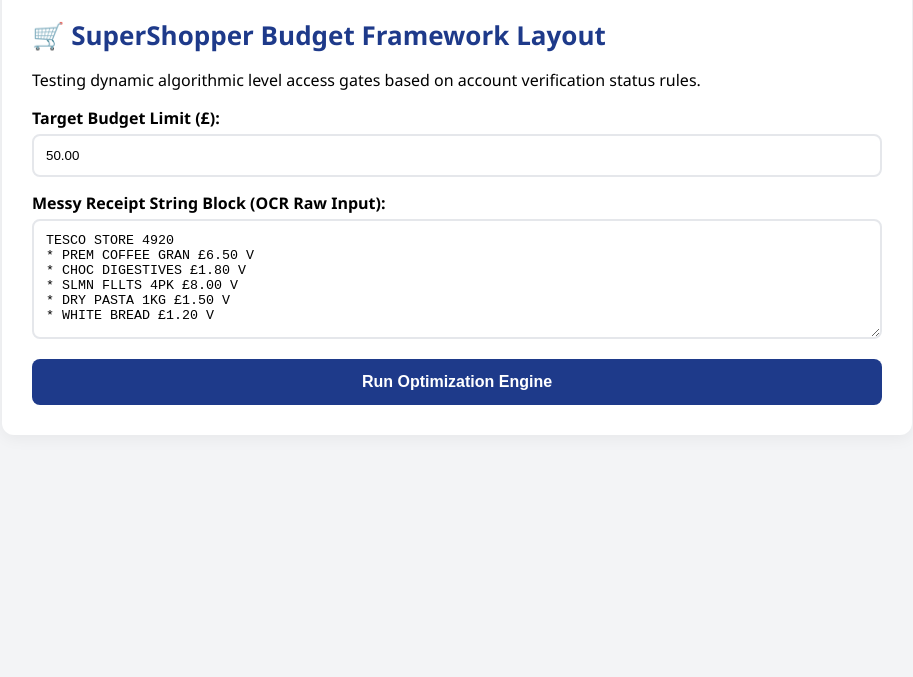
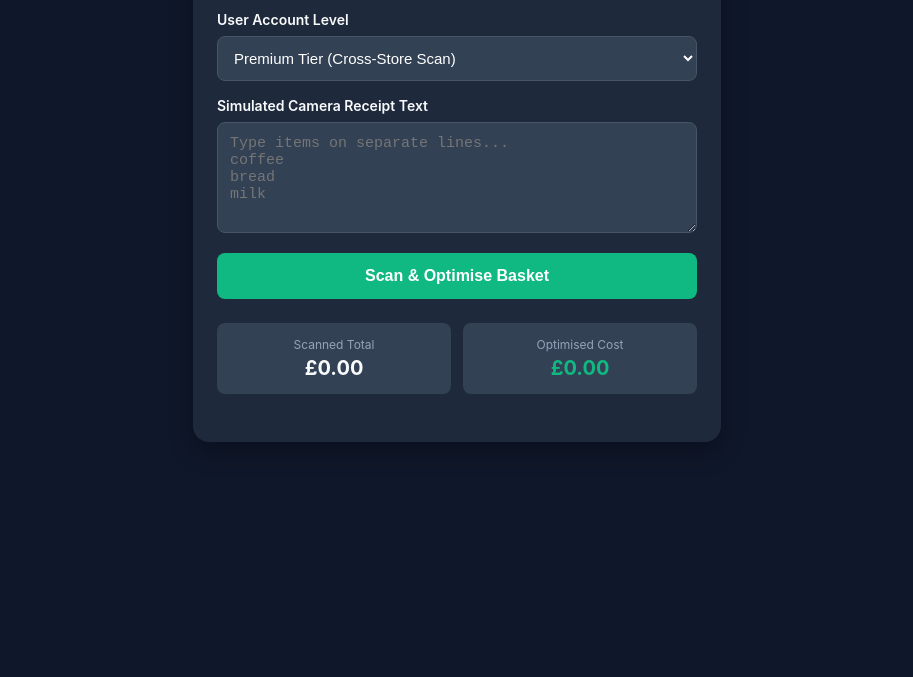
Before and after one commit to jaydenknight30/Supper-Shopper, a plain HTML site: page index.html in a window 1280 px wide. Shown: the part 123-800 px from the top of the page, without its empty margins (183-1096 px from the left). Drawn offline with nearby package versions, Linux system fonts and the light colour scheme; no server answers.

Commit message:
Add files via upload

```diff
--- a/index.html
+++ b/index.html
@@ -3,173 +3,169 @@
 <head>
     <meta charset="UTF-8">
     <meta name="viewport" content="width=device-width, initial-scale=1.0">
-    <title>SuperShopper App Matrix Layout</title>
+    <title>Supper-Shopper Dashboard</title>
+    <script src="https://cdn.jsdelivr.net/npm/chart.js"></script>
     <style>
-        body { font-family: 'Segoe UI', sans-serif; background-color: #f3f4f6; margin: 0; padding: 40px; }
-        .container { max-width: 850px; margin: 0 auto; background: white; padding: 30px; border-radius: 12px; box-shadow: 0 4px 15px rgba(0,0,0,0.05); }
-        .auth-bar { background: #e5e7eb; padding: 12px; border-radius: 8px; margin-bottom: 20px; display: flex; justify-content: space-between; align-items: center; }
-        h1 { color: #1e3a8a; margin: 0; font-size: 26px; }
-        .tier-badge { background-color: #1e3a8a; color: white; padding: 4px 8px; font-size: 12px; border-radius: 4px; font-weight: bold; margin-left: 10px; }
-        .free-badge { background-color: #6b7280; }
-        label { font-weight: bold; display: block; margin: 15px 0 5px; }
-        input[type="number"], textarea { width: 100%; padding: 12px; border: 2px solid #e5e7eb; border-radius: 8px; box-sizing: border-box; }
-        textarea { height: 120px; font-family: monospace; }
-        button { background-color: #1e3a8a; color: white; border: none; padding: 14px 20px; font-size: 16px; font-weight: bold; border-radius: 8px; cursor: pointer; width: 100%; margin-top: 15px; }
-        .result-box { margin-top: 30px; padding: 20px; border-radius: 8px; background-color: #f9fafb; border: 1px solid #e5e7eb; display: none; }
-        .alert { padding: 12px; border-radius: 6px; font-weight: bold; margin-bottom: 15px; }
-        .alert-triggered { background-color: #fef3c7; color: #d97706; border: 1px solid #fcd34d; }
-        .alert-safe { background-color: #d1fae5; color: #065f46; border: 1px solid #6ee7b7; }
-        table { width: 100%; border-collapse: collapse; margin-top: 15px; }
-        th, td { text-align: left; padding: 12px; border-bottom: 1px solid #e5e7eb; }
-        th { background-color: #f3f4f6; }
-        .store-tag { padding: 4px 8px; border-radius: 4px; font-weight: bold; font-size: 11px; }
-        .tesco-tag { background-color: #fee2e2; color: #dc2626; }
-        .sainsburys-tag { background-color: #ffedd5; color: #ea580c; }
-        .select-btn { padding: 6px 12px; background: #4b5563; color: white; border-radius: 4px; font-size: 12px; border: none; width: auto; margin-top: 0; cursor: pointer;}
+        :root {
+            --bg-dark: #0f172a;
+            --card-dark: #1e293b;
+            --accent-green: #10b981;
+            --text-main: #f8fafc;
+            --text-muted: #94a3b8;
+        }
+        body {
+            font-family: -apple-system, BlinkMacSystemFont, "Segoe UI", Roboto, sans-serif;
+            background-color: var(--bg-dark);
+            color: var(--text-main);
+            margin: 0;
+            padding: 20px;
+            display: flex;
+            flex-direction: column;
+            align-items: center;
+        }
+        .app-container {
+            width: 100%;
+            max-width: 480px;
+            background: var(--card-dark);
+            border-radius: 16px;
+            padding: 24px;
+            box-shadow: 0 10px 25px rgba(0,0,0,0.3);
+        }
+        h1 { font-size: 24px; margin-bottom: 4px; color: var(--accent-green); }
+        .subtitle { color: var(--text-muted); font-size: 14px; margin-bottom: 24px; }
+        label { display: block; font-weight: 600; margin-bottom: 8px; font-size: 14px; }
+        select, textarea, input {
+            width: 100%;
+            padding: 12px;
+            background: #334155;
+            border: 1px solid #475569;
+            border-radius: 8px;
+            color: white;
+            box-sizing: border-box;
+            margin-bottom: 16px;
+            font-size: 15px;
+        }
+        button {
+            width: 100%;
+            padding: 14px;
+            background: var(--accent-green);
+            color: white;
+            border: none;
+            border-radius: 8px;
+            font-weight: bold;
+            font-size: 16px;
+            cursor: pointer;
+            transition: opacity 0.2s;
+        }
+        button:hover { opacity: 0.9; }
+        .metrics-grid {
+            display: grid;
+            grid-template-columns: 1fr 1fr;
+            gap: 12px;
+            margin-top: 24px;
+        }
+        .metric-card {
+            background: #334155;
+            padding: 14px;
+            border-radius: 8px;
+            text-align: center;
+        }
+        .metric-val { font-size: 20px; font-weight: bold; margin-top: 4px; }
+        .card-list { margin-top: 24px; }
+        .item-card {
+            background: #334155;
+            padding: 14px;
+            border-radius: 8px;
+            margin-bottom: 10px;
+            border-left: 4px solid var(--accent-green);
+            display: flex;
+            justify-content: space-between;
+            align-items: center;
+        }
+        .item-card-title { font-weight: bold; text-transform: capitalize; }
+        .item-card-sub { font-size: 13px; color: var(--text-muted); margin-top: 2px; }
     </style>
 </head>
 <body>
 
-<div class="container">
-    <div class="auth-bar">
-        <div>🔑 Active Simulation Session Account: <strong id="sessionUser">...</strong> <span id="sessionBadge" class="tier-badge">...</span></div>
-        <div>
-            <button class="select-btn" onclick="toggleUser('free_user')" style="background:#6b7280;">Login Free Account</button>
-            <button class="select-btn" onclick="toggleUser('premium_user')" style="background:#1e3a8a;">Login Premium Account</button>
+<div class="app-container">
+    <h1>Supper-Shopper</h1>
+    <div class="subtitle">Mobile Optimisation Controller</div>
+
+    <label for="tierSelect">User Account Level</label>
+    <select id="tierSelect">
+        <option value="premium">Premium Tier (Cross-Store Scan)</option>
+        <option value="free">Free Tier (Standard Tesco Baseline)</option>
+    </select>
+
+    <label for="receiptInput">Simulated Camera Receipt Text</label>
+    <textarea id="receiptInput" rows="5" placeholder="Type items on separate lines...&#10;coffee&#10;bread&#10;milk"></textarea>
+
+    <button onclick="sendScanRequest()">Scan & Optimise Basket</button>
+
+    <div class="metrics-grid">
+        <div class="metric-card">
+            <div style="color:var(--text-muted); font-size:12px;">Scanned Total</div>
+            <div class="metric-val" id="scanTotal">£0.00</div>
+        </div>
+        <div class="metric-card">
+            <div style="color:var(--text-muted); font-size:12px;">Optimised Cost</div>
+            <div class="metric-val" id="optTotal" style="color:var(--accent-green);">£0.00</div>
         </div>
     </div>
 
-    <h1>🛒 SuperShopper Budget Framework Layout</h1>
-    <p>Testing dynamic algorithmic level access gates based on account verification status rules.</p>
-
-    <label for="budgetInput">Target Budget Limit (£):</label>
-    <input type="number" id="budgetInput" value="50.00" step="5.00">
-
-    <label for="receiptText">Messy Receipt String Block (OCR Raw Input):</label>
-    <textarea id="receiptText">TESCO STORE 4920
-* PREM COFFEE GRAN £6.50 V
-* CHOC DIGESTIVES £1.80 V
-* SLMN FLLTS 4PK £8.00 V
-* DRY PASTA 1KG £1.50 V
-* WHITE BREAD £1.20 V</textarea>
-
-    <button onclick="processReceipt()">Run Optimization Engine</button>
-
-    <div id="resultBox" class="result-box">
-        <div id="statusAlert" class="alert"></div>
-        <div><strong>Original Scan Total:</strong> <span id="initialTotal"></span></div>
-        <div><strong>Optimized Bill Total:</strong> <span id="finalTotal"></span></div>
-
-        <h3>Optimized Item Matrix Blueprint Output:</h3>
-        <table>
-            <thead>
-                <tr>
-                    <th>Store Group</th>
-                    <th>Product Name</th>
-                    <th>Qty</th>
-                    <th>Unit Price</th>
-                    <th>Subtotal</th>
-                </tr>
-            </thead>
-            <tbody id="basketTableBody"></tbody>
-        </table>
-
-        <hr style="margin-top: 40px; border: 0; border-top: 2px dashed #e5e7eb;">
-        <h3 style="color: #4b5563;">📜 User Transaction Account History Ledger</h3>
-        <table>
-            <thead>
-                <tr>
-                    <th>Run ID</th>
-                    <th>Timestamp</th>
-                    <th>Target Budget</th>
-                    <th>Optimized Total</th>
-                    <th>Triaged?</th>
-                </tr>
-            </thead>
-            <tbody id="historyTableBody"></tbody>
-        </table>
-    </div>
+    <div class="card-list" id="cardContainer"></div>
 </div>
 
 <script>
-    async function updateSessionUI() {
-        const res = await fetch('/get-current-user');
-        const user = await res.json();
-        document.getElementById('sessionUser').innerText = user.username;
-        const badge = document.getElementById('sessionBadge');
-        badge.innerText = user.tier.toUpperCase();
-        badge.className = user.tier === 'premium' ? 'tier-badge' : 'tier-badge free-badge';
-        loadDatabaseHistory();
-    }
+async function sendScanRequest() {
+    const rawText = document.getElementById("receiptInput").value;
+    const selectTier = document.getElementById("tierSelect").value;
 
-    async function toggleUser(username) {
-        await fetch('/switch-user', {
+    const payload = {
+        text: rawText,
+        budget: 50.00,
+        user_id: 1,
+        user_tier: selectTier
+    };
+
+    try {
+        // Automatically targets your live production backend path cleanly
+        const response = await fetch('/api/mobile/scan-receipt', {
             method: 'POST',
             headers: { 'Content-Type': 'application/json' },
-            body: JSON.stringify({ username: username })
-        });
-        updateSessionUI();
-        document.getElementById('resultBox').style.display = 'none';
-    }
-
-    async function processReceipt() {
-        const budget = parseFloat(document.getElementById('budgetInput').value);
-        const text = document.getElementById('receiptText').value;
-
-        const response = await fetch('/triage-receipt', {
-            method: 'POST',
-            headers: { 'Content-Type': 'application/json' },
-            body: JSON.stringify({ budget: budget, text: text })
+            body: JSON.stringify(payload)
         });
 
         const data = await response.json();
-        document.getElementById('resultBox').style.display = 'block';
-        document.getElementById('initialTotal').innerText = `£${data.initial_total.toFixed(2)}`;
-        document.getElementById('finalTotal').innerText = `£${data.final_total.toFixed(2)}`;
 
-        const alertBox = document.getElementById('statusAlert');
-        alertBox.className = data.triage_applied ? 'alert alert-triggered' : 'alert alert-safe';
-        alertBox.innerText = data.triage_applied ? '⚠️ Optimization Applied.' : '✅ Basket fits inside budget profile constraints.';
+        if(data.success) {
+            // Update Metric UI elements
+            document.getElementById("scanTotal").innerText = `£${data.metrics.scanned_total.toFixed(2)}`;
+            document.getElementById("optTotal").innerText = `£${data.metrics.optimized_total.toFixed(2)}`;
 
-        const tbody = document.getElementById('basketTableBody');
-        tbody.innerHTML = '';
+            // Generate visual list view cards dynamically
+            const container = document.getElementById("cardContainer");
+            container.innerHTML = ""; // Clear old cards
 
-        data.optimized_basket.forEach(item => {
-            const storeClass = item.assigned_store.toLowerCase() === 'tesco' ? 'tesco-tag' : 'sainsburys-tag';
-            tbody.innerHTML += `<tr>
-                <td><span class="store-tag ${storeClass}">${item.assigned_store}</span></td>
-                <td><strong>${item.item_name}</strong></td>
-                <td>${item.quantity}x</td>
-                <td>£${item.unit_price.toFixed(2)}</td>
-                <td>£${item.subtotal.toFixed(2)}</td>
-            </tr>`;
-        });
-        loadDatabaseHistory();
+            data.mobile_list_cards.forEach(card => {
+                const cardEl = document.createElement("div");
+                cardEl.className = "item-card";
+                cardEl.innerHTML = `
+                    <div>
+                        <div class="item-card-title">${card.title}</div>
+                        <div class="item-card-sub">${card.subtitle}</div>
+                    </div>
+                    <div style="font-weight:bold; color:var(--accent-green);">£${card.price.toFixed(2)}</div>
+                `;
+                container.appendChild(cardEl);
+            });
+        }
+    } catch (err) {
+        alert("Connection to live server timed out!");
     }
+}
+</script>
 
-    async function loadDatabaseHistory() {
-        const response = await fetch('/get-history');
-        const logs = await response.json();
-        const tbody = document.getElementById('historyTableBody');
-        tbody.innerHTML = '';
-
-        if(logs.length === 0) {
-            tbody.innerHTML = '<tr><td colspan="5" style="text-align: center; color:#9ca3af;">No transaction records found for this account module.</td></tr>';
-            return;
-        }
-
-        logs.forEach(log => {
-            tbody.innerHTML += `<tr>
-                <td>#${log.id}</td>
-                <td><small>${log.timestamp}</small></td>
-                <td>£${log.budget.toFixed(2)}</td>
-                <td><strong>£${log.final.toFixed(2)}</strong></td>
-                <td>${log.triaged}</td>
-            </tr>`;
-        });
-    }
-
-    window.onload = updateSessionUI;
-</script>
 </body>
 </html>
```
